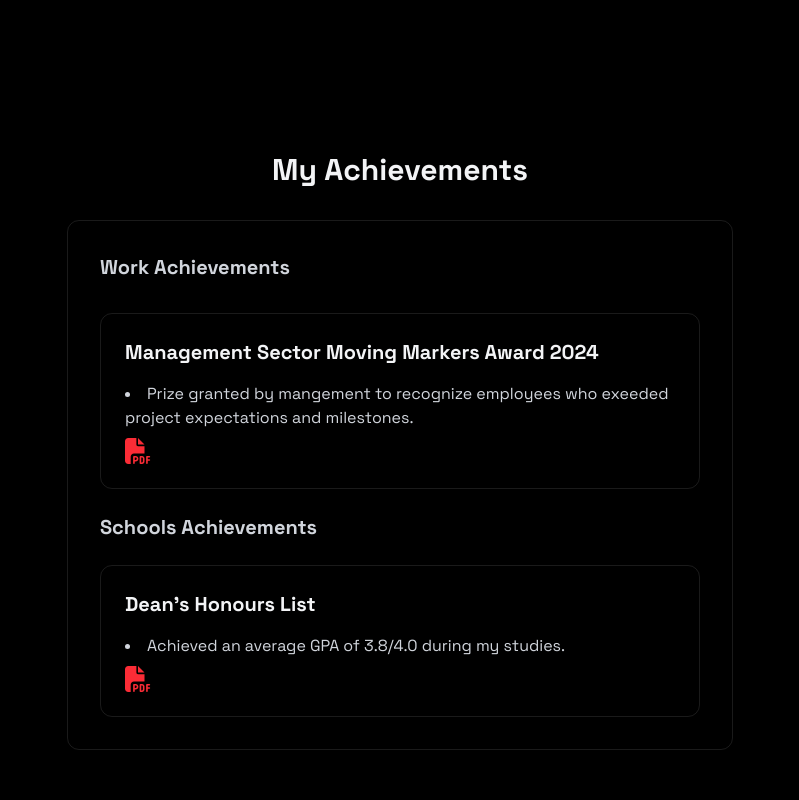
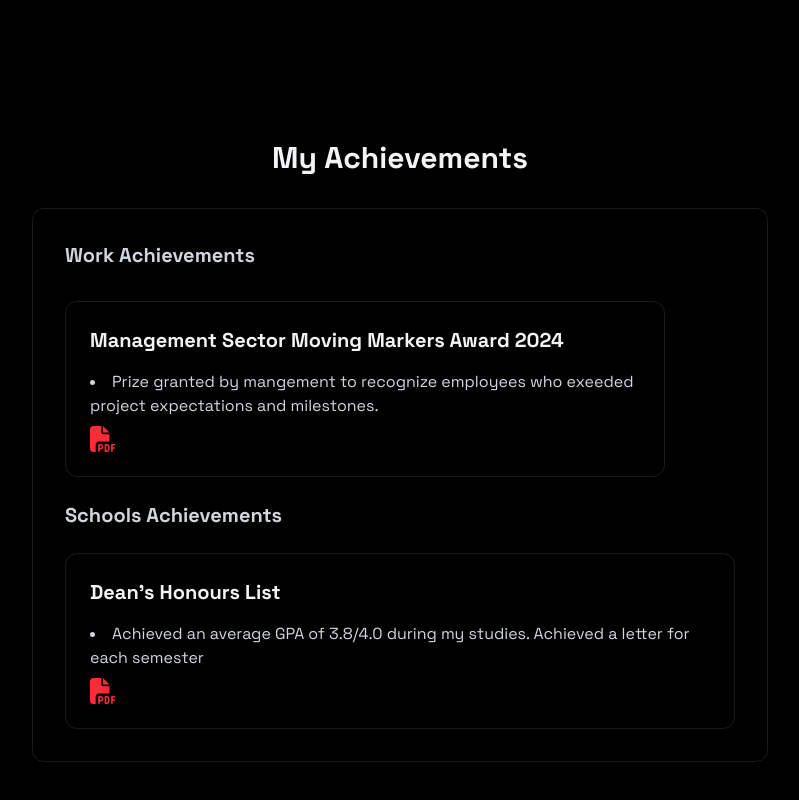
Before and after one commit to DylanHunter45/professional-portfolio, a React (Vite) app: page / in a window 1280 px wide. Shown: the part 2699-3499 px from the top of the page, without its empty margins (240-1039 px from the left). Built offline with nearby package versions, Linux system fonts and the light colour scheme; no server answers.

Commit message:
fix: update resume links and enhance GPA description in Achievements section

```diff
--- a/src/components/sections/Achievements.jsx
+++ b/src/components/sections/Achievements.jsx
@@ -27,7 +27,7 @@ export class Achievements extends Component {
                     exeeded project expectations and milestones.
                   </li>
                   <a
-                    href="professional-portfolio/Dylan Hunter Resume 2024 old.pdf"
+                    href="professional-portfolio/Resume.pdf"
                     target="_blank"
                     rel="noopener noreferrer"
                     className="flex justify-right text-red-500"
@@ -42,9 +42,12 @@ export class Achievements extends Component {
               <div className="p-6 rounded-xl border-white/10 border hover:-translate-y-1 hover:border-blue-500/30 hover:shadow-[0_2px_8px_rgba(59,130,246, 0.2)] transition-all">
                 <h3 className="text-xl font-bold mb-4">Dean's Honours List</h3>
                 <ul className="list-disc list-inside text-gray-300 space-y-2">
-                  <li>Achieved an average GPA of 3.8/4.0 during my studies.</li>
+                  <li>
+                    Achieved an average GPA of 3.8/4.0 during my studies.
+                    Achieved a letter for each semester
+                  </li>
                   <a
-                    href="professional-portfolio/Dylan Hunter Resume 2024 old.pdf"
+                    href="professional-portfolio/Deans_Honour_All.PDF"
                     target="_blank"
                     rel="noopener noreferrer"
                     className="flex justify-right text-red-500"
```
